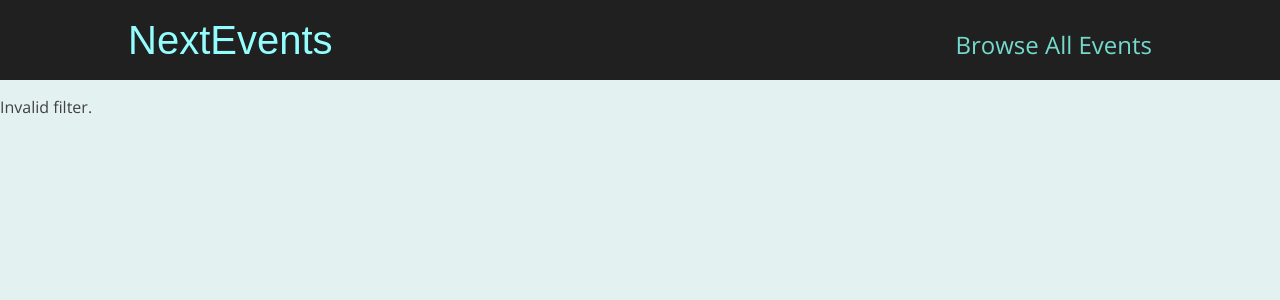
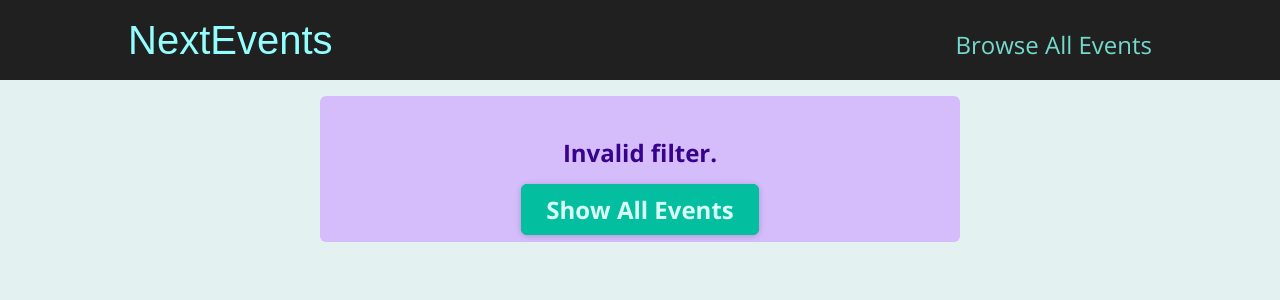
Before and after one commit to sweeptic/12---Project-Time-Working-with-File-based-Routing, a Next.js app: page /events in a window 1280 px wide. Shown: the top 300 px of the page. Built offline with nearby package versions, Linux system fonts and the light colour scheme.

Commit message:
016 Final Steps

```diff
--- /dev/null
+++ b/components/results-title.js
@@ -0,0 +1,20 @@
+import classes from './results-title.module.css';
+import Button from './ui/button';
+
+function ResultsTitle(props) {
+  const { date } = props;
+
+  const humanReadableDate = new Date(date).toLocaleDateString('en-US', {
+    month: 'long',
+    year: 'numeric',
+  });
+
+  return (
+    <section className={classes.title}>
+      <h1>Events in {humanReadableDate}</h1>
+      <Button link="/events">Show all events</Button>
+    </section>
+  );
+}
+
+export default ResultsTitle;
--- /dev/null
+++ b/components/results-title.module.css
@@ -0,0 +1,6 @@
+.title {
+  margin: 2rem auto;
+  width: 90%;
+  max-width: 40rem;
+  text-align: center;
+}
--- /dev/null
+++ b/components/ui/error-alert.js
@@ -0,0 +1,7 @@
+import classes from './error-alert.module.css';
+
+function ErrorAlert(props) {
+  return <div className={classes.alert}>{props.children}</div>;
+}
+
+export default ErrorAlert;
--- /dev/null
+++ b/components/ui/error-alert.module.css
@@ -0,0 +1,12 @@
+.alert {
+  margin: 1rem auto;
+  padding: 1rem 2rem;
+  width: 90%;
+  max-width: 40rem;
+  background-color: #d5bdfc;
+  color: #38028d;
+  font-weight: bold;
+  font-size: 1.5rem;
+  text-align: center;
+  border-radius: 6px;
+}
--- a/pages/events/[...slug].js
+++ b/pages/events/[...slug].js
@@ -1,6 +1,9 @@
 import { useRouter } from 'next/router';
 import { getFilteredEvents } from '../../dummy-data';
 import EventList from '../../components/event-list';
+import ResultsTitle from '../../components/results-title';
+import Button from '../../components/ui/button';
+import ErrorAlert from '../../components/ui/error-alert';
 
 export default function FilteredEventsPage() {
   const router = useRouter();
@@ -16,14 +19,39 @@
   const monthNum = +filterData[1];
 
   if (isNaN(yearNum) || isNaN(monthNum) || yearNum > 2030 || yearNum < 2021 || monthNum < 1 || monthNum > 12) {
-    return <p>Invalid filter.</p>;
+    return (
+      <>
+        <ErrorAlert>
+          <p>Invalid filter.</p>
+          <div className="center">
+            <Button link="/events">Show All Events</Button>
+          </div>
+        </ErrorAlert>
+      </>
+    );
   }
 
   const filteredEvents = getFilteredEvents({ year: yearNum, month: monthNum });
 
   if (!filteredEvents || filteredEvents.length === 0) {
-    return <p>No events found for the chosen filter!</p>;
+    return (
+      <>
+        <ErrorAlert>
+          <p>No events found for the chosen filter!</p>
+          <div className="center">
+            <Button link="/events">Show All Events</Button>
+          </div>
+        </ErrorAlert>
+      </>
+    );
   }
 
-  return <div>{<EventList featuredEvents={filteredEvents} />}</div>;
+  const date = new Date(yearNum, monthNum - 1);
+
+  return (
+    <>
+      <ResultsTitle date={date} />
+      <EventList featuredEvents={filteredEvents} />
+    </>
+  );
 }
```
Also changed, not shown: pages/events/[eventId].js (+6 -1 lines).
